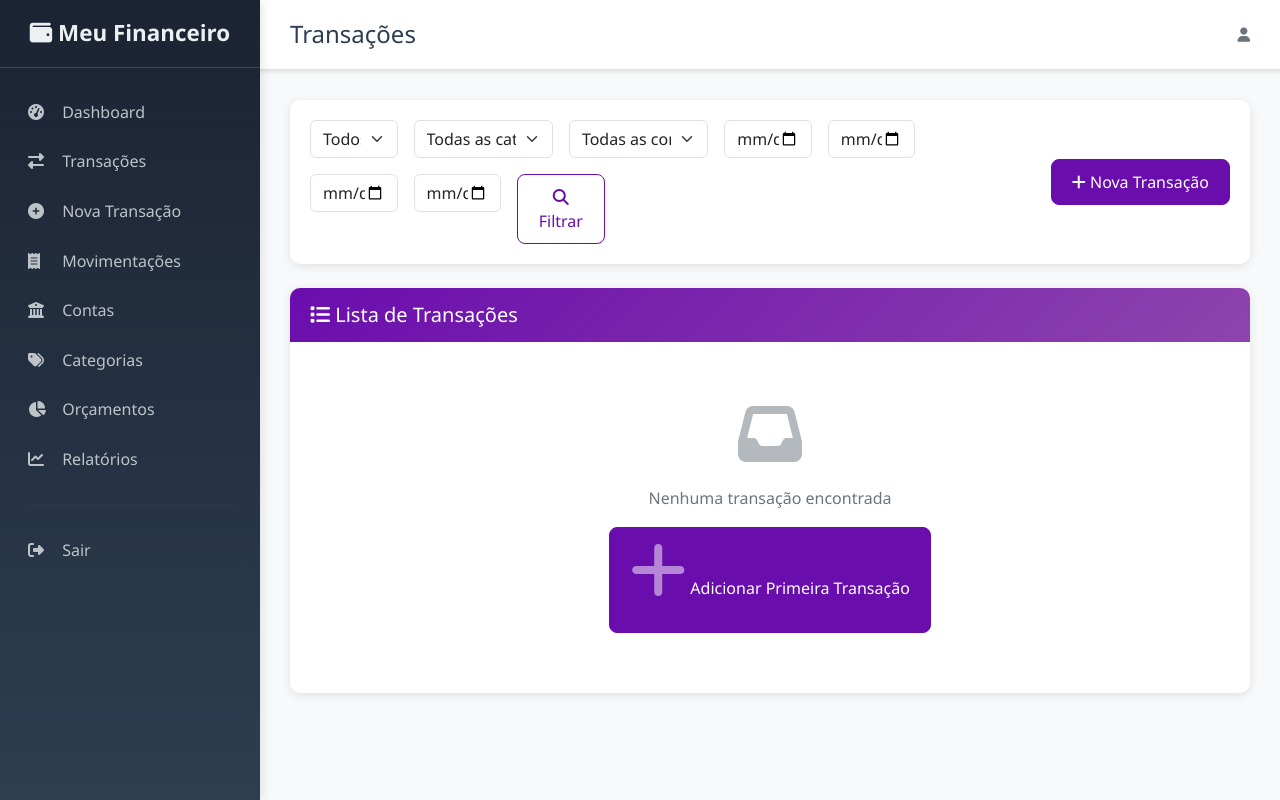
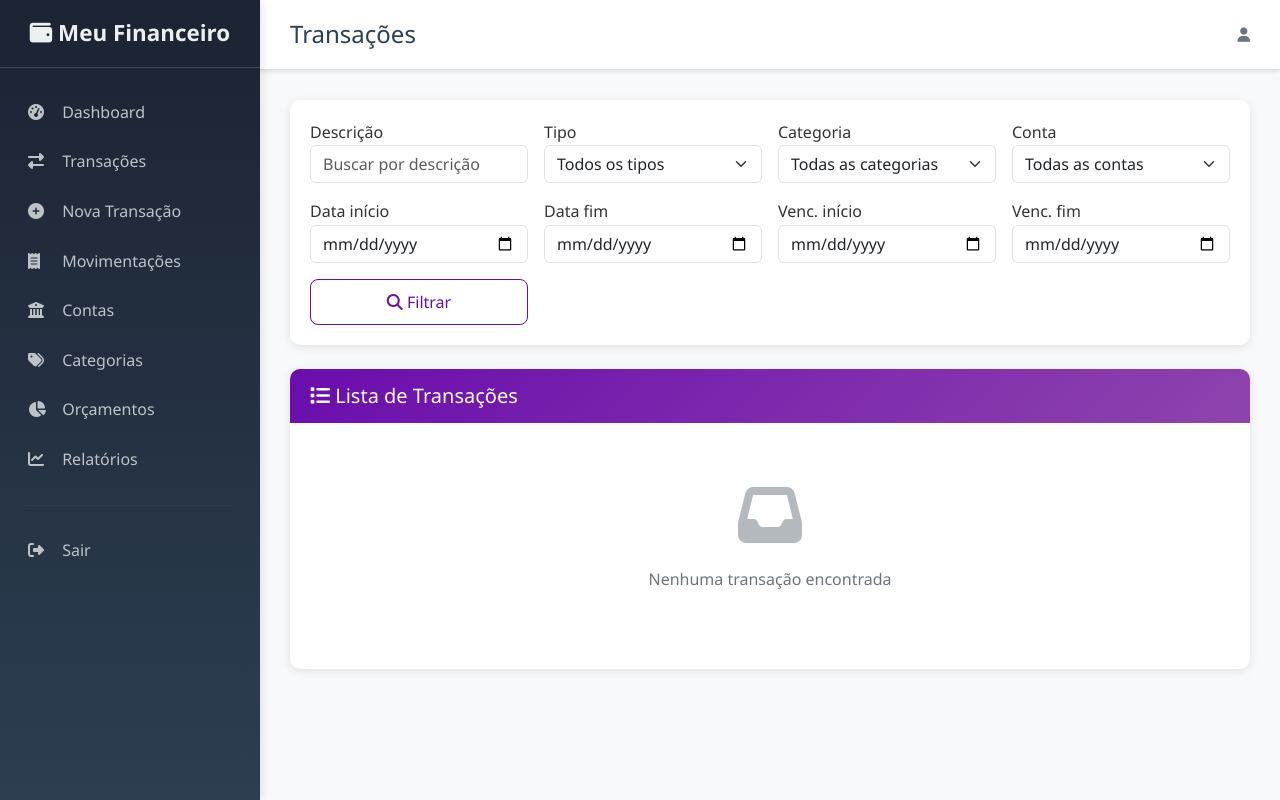
Before and after one commit to Adrianogat0/GESTOR-PESSOAL, a Flask app: template templates/transactions.html in a window 1280 px wide. Run offline with Flask 3, Linux system fonts and the light colour scheme; the template is opened without the code that fills it, so the values that code supplies are empty.

Commit message:
Update transactions.html

```diff
--- a/templates/transactions.html
+++ b/templates/transactions.html
@@ -8,18 +8,23 @@
 
 <!-- Action Bar -->
 <div class="action-bar mb-4">
-    <div class="row align-items-center">
-        <div class="col-md-8">
-            <form method="GET" class="row g-3">
-                <div class="col-md-2">
-                    <select name="tipo" class="form-select">
+    <form method="GET" id="filtroForm" onsubmit="return true;">
+        <div class="row g-3">
+            <div class="col-md-3">
+                <label for="descricao" class="form-label mb-0">Descrição</label>
+                <input type="text" name="descricao" id="descricao" class="form-control" value="{{ descricao_filtro or '' }}" placeholder="Buscar por descrição">
+            </div>
+            <div class="col-md-3">
+                <label for="tipo" class="form-label mb-0">Tipo</label>
+                <select name="tipo" id="tipo" class="form-select">
                     <option value="">Todos os tipos</option>
                     <option value="receita" {% if tipo_filtro == 'receita' %}selected{% endif %}>Receitas</option>
                     <option value="despesa" {% if tipo_filtro == 'despesa' %}selected{% endif %}>Despesas</option>
                 </select>
             </div>
             <div class="col-md-3">
-                    <select name="categoria" class="form-select">
+                <label for="categoria" class="form-label mb-0">Categoria</label>
+                <select name="categoria" id="categoria" class="form-select">
                     <option value="">Todas as categorias</option>
                     {% for categoria in categorias %}
                     <option value="{{ categoria.id }}" {% if categoria_filtro == categoria.id %}selected{% endif %}>
@@ -29,7 +34,8 @@
                 </select>
             </div>
             <div class="col-md-3">
-                    <select name="conta" class="form-select">
+                <label for="conta" class="form-label mb-0">Conta</label>
+                <select name="conta" id="conta" class="form-select">
                     <option value="">Todas as contas</option>
                     {% for conta in contas %}
                     <option value="{{ conta.id }}" {% if conta_filtro == conta.id %}selected{% endif %}>
@@ -38,116 +44,40 @@
                     {% endfor %}
                 </select>
             </div>
-                <div class="col-md-2">
-                    <input type="date" name="data_inicio" class="form-control" value="{{ data_inicio }}" placeholder="Data início">
+
+            <div class="col-md-3">
+                <label for="data_inicio" class="form-label mb-0">Data início</label>
+                <input type="date" name="data_inicio" id="data_inicio" class="form-control" value="{{ data_inicio }}">
             </div>
-                <div class="col-md-2">
-                    <input type="date" name="data_fim" class="form-control" value="{{ data_fim }}" placeholder="Data fim">
+            <div class="col-md-3">
+                <label for="data_fim" class="form-label mb-0">Data fim</label>
+                <input type="date" name="data_fim" id="data_fim" class="form-control" value="{{ data_fim }}">
             </div>
-                <div class="col-md-2">
-                    <input type="date" name="venc_inicio" class="form-control" value="{{ venc_inicio }}" placeholder="Venc. início">
+            <div class="col-md-3">
+                <label for="venc_inicio" class="form-label mb-0">Venc. início</label>
+                <input type="date" name="venc_inicio" id="venc_inicio" class="form-control" value="{{ venc_inicio }}">
             </div>
-                <div class="col-md-2">
-                    <input type="date" name="venc_fim" class="form-control" value="{{ venc_fim }}" placeholder="Venc. fim">
+            <div class="col-md-3">
+                <label for="venc_fim" class="form-label mb-0">Venc. fim</label>
+                <input type="date" name="venc_fim" id="venc_fim" class="form-control" value="{{ venc_fim }}">
             </div>
-                <div class="col-md-2">
+
+            <div class="col-md-3 d-flex align-items-end">
                 <button type="submit" class="btn btn-outline-primary w-100">
                     <i class="fas fa-search"></i> Filtrar
                 </button>
             </div>
-            </form>
-        </div>
-        <div class="col-md-4 text-end">
-            <a href="{{ url_for('nova_transacao') }}" class="btn btn-primary">
-                <i class="fas fa-plus"></i> Nova Transação
-            </a>
-        </div>
-    </div>
-</div>
-
-{% if nova_transacao %}
-<!-- New Transaction Form -->
-<div class="card mb-4">
-    <div class="card-header">
-        <h5 class="mb-0"><i class="fas fa-plus"></i> Nova Transação</h5>
-    </div>
-    <div class="card-body">
-        <form method="POST">
-            <div class="row">
-                <div class="col-md-6 mb-3">
-                    <label for="descricao" class="form-label">Descrição</label>
-                    <input type="text" class="form-control" id="descricao" name="descricao" required>
-                </div>
-                <div class="col-md-3 mb-3">
-                    <label for="valor" class="form-label">Valor total</label>
-                    <input type="number" step="0.01" class="form-control" id="valor" name="valor" required>
-                </div>
-                <div class="col-md-3 mb-3">
-                    <label for="tipo" class="form-label">Tipo</label>
-                    <select class="form-select" id="tipo" name="tipo" required>
-                        <option value="receita">Receita</option>
-                        <option value="despesa">Despesa</option>
-                    </select>
-                </div>
-            </div>
-            <div class="row">
-                <div class="col-md-4 mb-3">
-                    <label for="data" class="form-label">Data da transação</label>
-                    <input type="date" class="form-control" id="data" name="data" required>
-                </div>
-                <div class="col-md-4 mb-3">
-                    <label for="data_vencimento" class="form-label">Data de vencimento (opcional)</label>
-                    <input type="date" class="form-control" id="data_vencimento" name="data_vencimento">
-                </div>
-                <div class="col-md-4 mb-3">
-                    <label for="parcelas" class="form-label">Número de parcelas</label>
-                    <input type="number" class="form-control" id="parcelas" name="parcelas" min="1" value="1" required>
-                </div>
-            </div>
-            <div class="row">
-                <div class="col-md-6 mb-3">
-                    <label for="conta_id" class="form-label">Conta</label>
-                    <select class="form-select" id="conta_id" name="conta_id" required>
-                        {% for conta in contas %}
-                        <option value="{{ conta.id }}">{{ conta.icone }} {{ conta.nome }}</option>
-                        {% endfor %}
-                    </select>
-                </div>
-                <div class="col-md-6 mb-3">
-                    <label for="categoria_id" class="form-label">Categoria</label>
-                    <select class="form-select" id="categoria_id" name="categoria_id" required>
-                        {% for categoria in categorias %}
-                        <option value="{{ categoria.id }}">{{ categoria.icone }} {{ categoria.nome }}</option>
-                        {% endfor %}
-                    </select>
-                </div>
-            </div>
-            <div class="row">
-                <div class="col-md-9 mb-3">
-                    <label for="observacoes" class="form-label">Observações</label>
-                    <textarea class="form-control" id="observacoes" name="observacoes" rows="2"></textarea>
-                </div>
-                <div class="col-md-3 mb-3 d-flex align-items-end">
-                    <div class="form-check">
-                        <input class="form-check-input" type="checkbox" id="paga" name="paga">
-                        <label class="form-check-label" for="paga">
-                            Transação já paga
-                        </label>
-                    </div>
-                </div>
-            </div>
-            <div class="d-flex gap-2">
-                <button type="submit" class="btn btn-primary">
-                    <i class="fas fa-save"></i> Salvar
-                </button>
-                <a href="{{ url_for('transacoes') }}" class="btn btn-outline-secondary">
-                    <i class="fas fa-times"></i> Cancelar
-                </a>
         </div>
     </form>
 </div>
-</div>
-{% endif %}
+
+<script>
+    const form = document.getElementById('filtroForm');
+    form.querySelectorAll('input, select').forEach(el => {
+        el.addEventListener('input', e => e.stopPropagation(), true);
+        el.addEventListener('change', e => e.stopPropagation(), true);
+    });
+</script>
 
 <!-- Summary Card -->
 {% if transacoes and transacoes.items %}
@@ -279,6 +209,7 @@
                 </tbody>
             </table>
         </div>
+
         <!-- Pagination -->
         {% if transacoes.pages > 1 %}
         <div class="d-flex justify-content-center mt-3">
@@ -328,9 +259,6 @@
         <div class="empty-state">
             <i class="fas fa-inbox"></i>
             <p>Nenhuma transação encontrada</p>
-            <a href="{{ url_for('nova_transacao') }}" class="btn btn-primary">
-                <i class="fas fa-plus"></i> Adicionar Primeira Transação
-            </a>
         </div>
         {% endif %}
     </div>
```
Lines whose indentation alone changed are shown as unchanged.
